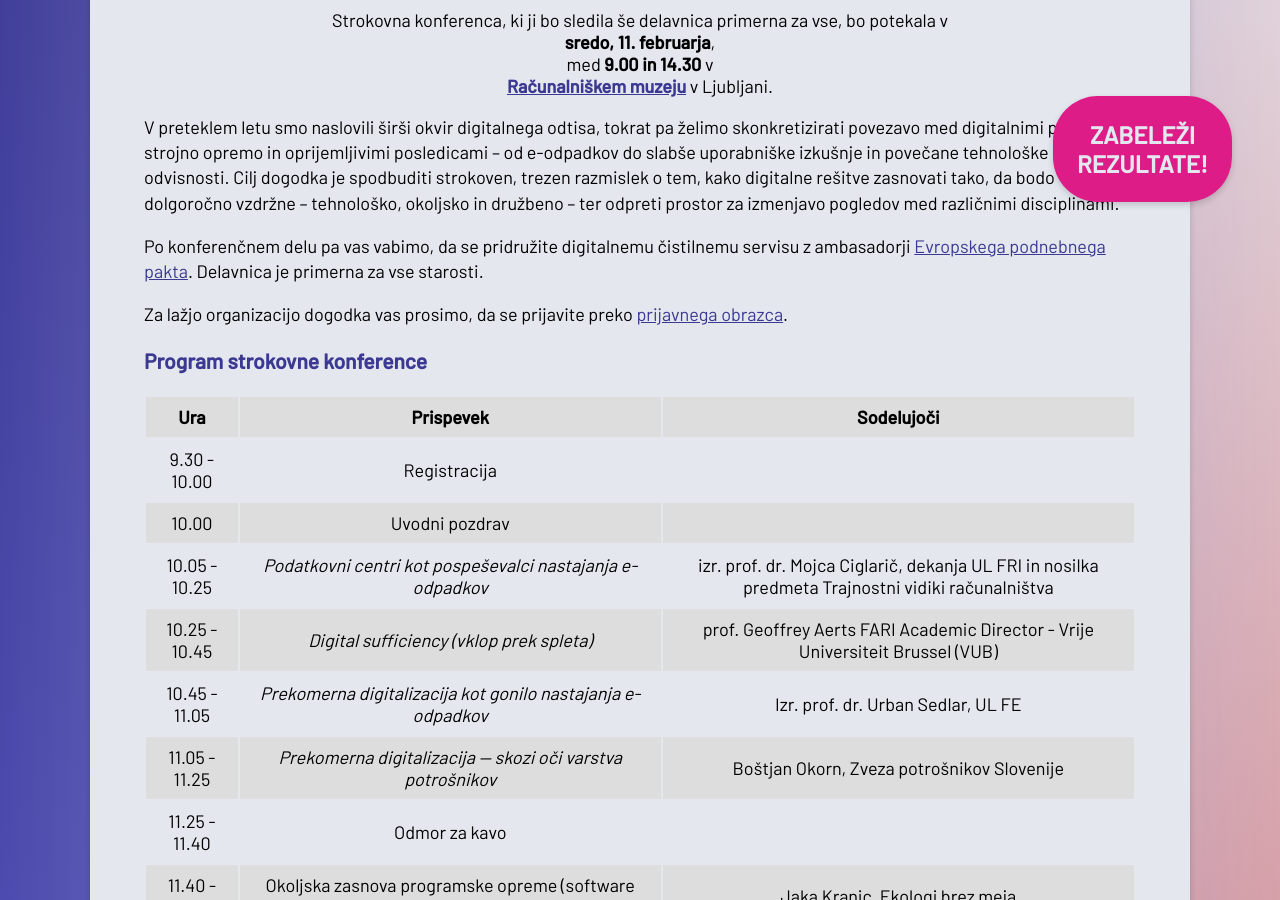
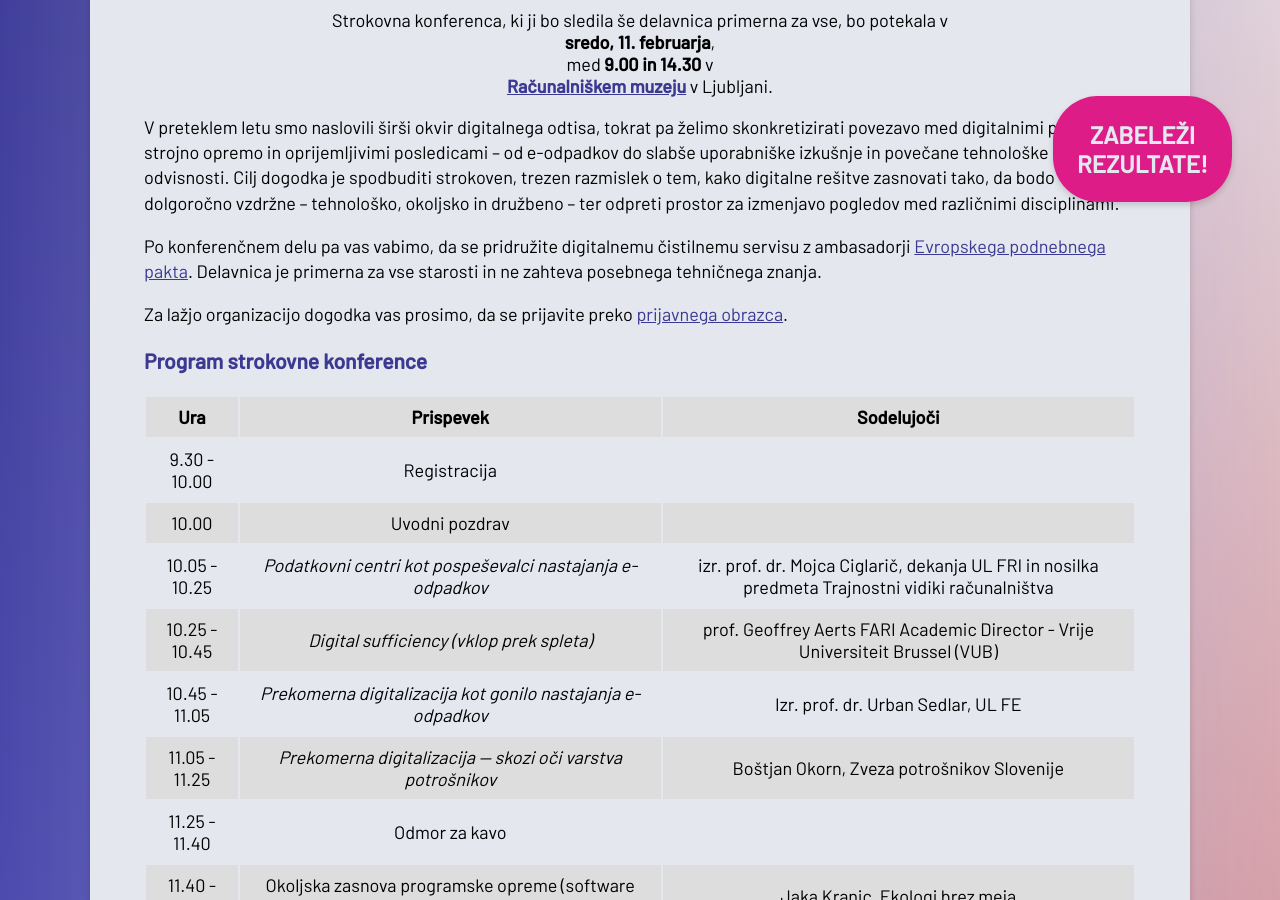
Before and after one commit to ewba/dcd-si, a Jekyll site: the page built from konferenca2026.md, in a window 1280 px wide and 900 px high, scrolled down 365 px. Built offline with Jekyll 4.4.1, drawn with Linux system fonts in a browser that asks for light colours.

Commit message:
konfa: easy

```diff
--- a/konferenca2026.md
+++ b/konferenca2026.md
@@ -13,7 +13,7 @@ Strokovna konferenca, ki ji bo sledila še delavnica primerna za vse, bo potekal
 
 V preteklem letu smo naslovili širši okvir digitalnega odtisa, tokrat pa želimo skonkretizirati povezavo med digitalnimi praksami, strojno opremo in oprijemljivimi posledicami – od e-odpadkov do slabše uporabniške izkušnje in povečane tehnološke odvisnosti. Cilj dogodka je spodbuditi strokoven, trezen razmislek o tem, kako digitalne rešitve zasnovati tako, da bodo dolgoročno vzdržne – tehnološko, okoljsko in družbeno – ter odpreti prostor za izmenjavo pogledov med različnimi disciplinami.
 
-Po konferenčnem delu pa vas vabimo, da se pridružite digitalnemu čistilnemu servisu z ambasadorji [Evropskega podnebnega pakta](https://climate-pact.europa.eu/). Delavnica je primerna za vse starosti.
+Po konferenčnem delu pa vas vabimo, da se pridružite digitalnemu čistilnemu servisu z ambasadorji [Evropskega podnebnega pakta](https://climate-pact.europa.eu/). Delavnica je primerna za vse starosti in ne zahteva posebnega tehničnega znanja.
 
 Za lažjo organizacijo dogodka vas prosimo, da se prijavite preko [prijavnega obrazca](https://docs.google.com/forms/d/e/1FAIpQLSefc6Rv4mWrjRKsnl1CMpiS0UM4wM4gCSYWikzJn2qQGiuoyA/viewform).
 
```
